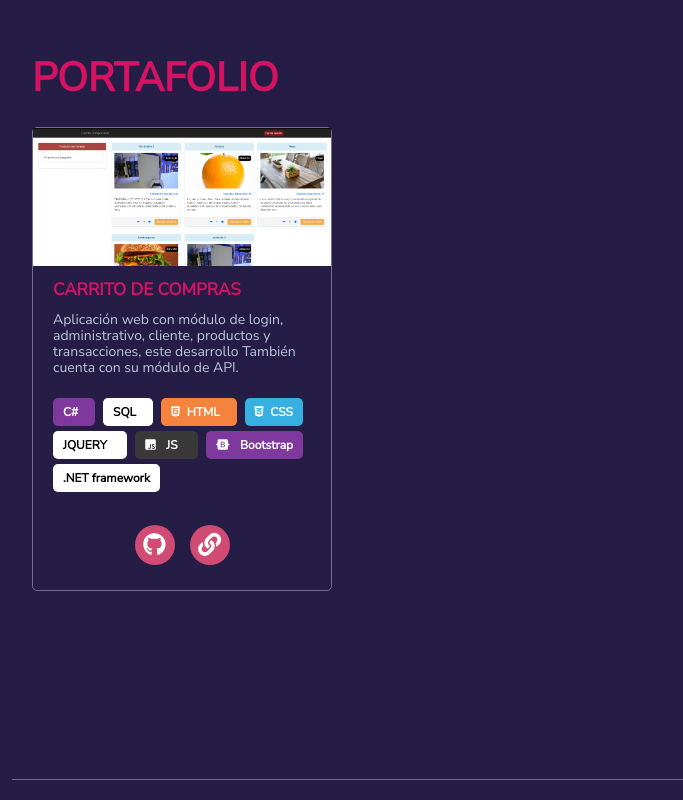
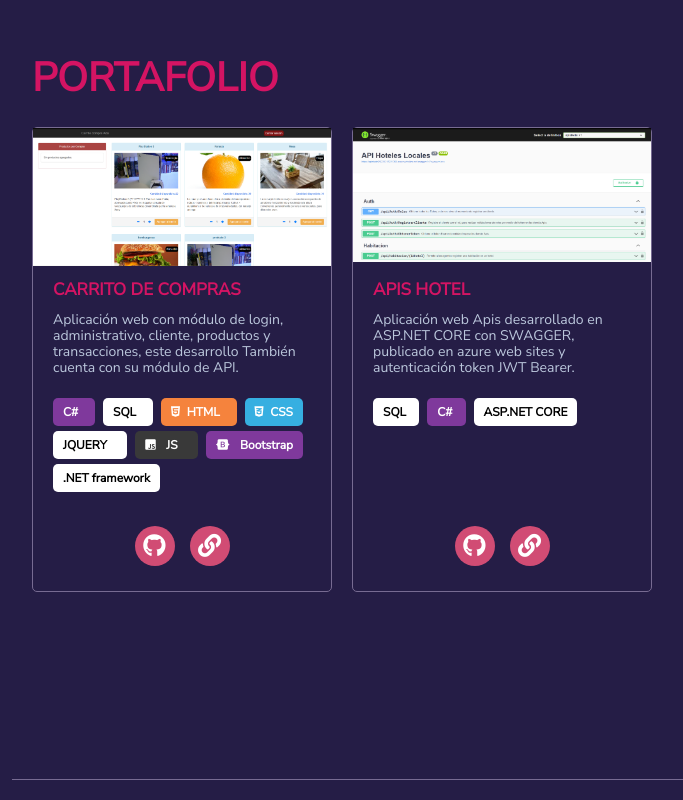
Before and after one commit to canojuancamilo/portafolio, a plain HTML site: page index.html in a window 1280 px wide. Shown: the part 1620-2420 px from the top of the page, without its empty margins (223-906 px from the left). Drawn offline with nearby package versions, Linux system fonts and the light colour scheme.

Commit message:
Se agrega nuevo proyecto

```diff
--- a/css/styles.css
+++ b/css/styles.css
@@ -279,11 +279,15 @@ body {
             margin-bottom: 20px;
         }
 
-        .contenedorProyectos .tarjeta .skillsTarjeta .elementoLenguaje {
-            font-size: 12px;
-            line-height: 33px;
-            margin-right: 8px;
+        .contenedorProyectos .tarjeta .skillsTarjeta {
+            height: 100px;
         }
+
+            .contenedorProyectos .tarjeta .skillsTarjeta .elementoLenguaje {
+                font-size: 12px;
+                line-height: 33px;
+                margin-right: 8px;
+            }
 
 
 @media only screen and (max-width: 700px) {
--- a/index.html
+++ b/index.html
@@ -76,8 +76,6 @@
                 <a href="https://www.linkedin.com/in/CamiloCanoVargas" target="_blank"><i class="fab fa-linkedin"></i></a>
                 <a href="https://github.com/canojuancamilo" target="_blank"><i class="fab fa-github"></i></a>
                 <a href="https://api.whatsapp.com/send?phone=573008098584" target="_blank"><i class="fab fa-whatsapp"></i></a>
-                <a href="https://www.instagram.com/cano6013" target="_blank"><i class="fab fa-instagram"></i></a>
-                <a href="https://www.facebook.com/juan.canovargas/photos_by?locale=es_LA" target="_blank"><i class="fab fa-facebook"></i></a>
             </div>
         </div>
 
@@ -141,6 +139,7 @@
                             <span class="elementoLenguaje" style="background-color: white; color: black;">
                                 .NET framework
                             </span>
+                        </div>
                         <div class="redesSociales" style="grid-template-columns: repeat(2,40px); justify-content: center ">
                             <a href="https://github.com/canojuancamilo/CarritoComprasADA" target="_blank"><i class="fab fa-github"></i></a>
                             <a href="https://carritocompra.somee.com/" target="_blank"><i class="fas fa-link"></i></a>
@@ -148,6 +147,33 @@
             prueba@yopmail.com
             Diego5722668-->
                         </div>
+                    </div>
+                </div>
+                <div class="tarjeta">
+                    <a href="https://apishotel20231215221353.azurewebsites.net/swagger/index.html" target="_blank">
+                        <div class="contenedorImagen">
+                            <img src="Imagenes/ApisHoteles.png" />
+                        </div>
+                    </a>
+                    <div class="informacion">
+                        <p class="tituloTarjerta">APIS HOTEL</p>
+                        <div class="descripcionTarjeta">
+                            Aplicación web Apis desarrollado en ASP.NET CORE con SWAGGER, publicado en azure web sites y autenticación token JWT Bearer.
+                        </div>
+                        <div class="skillsTarjeta text-justify">
+                            <span class="elementoLenguaje" style="background-color: #FFFFFF; color: black;">
+                                SQL
+                            </span>
+                            <span class="elementoLenguaje" style="background-color: #7F399C;">
+                                C#
+                            </span>
+                            <span class="elementoLenguaje" style="background-color: white; color: black;">
+                                ASP.NET CORE
+                            </span>
+                        </div>
+                        <div class="redesSociales" style="grid-template-columns: repeat(2,40px); justify-content: center ">
+                            <a href="https://github.com/canojuancamilo/hotelesLocales" target="_blank"><i class="fab fa-github"></i></a>
+                            <a href="https://apishotel20231215221353.azurewebsites.net/swagger/index.html" target="_blank"><i class="fas fa-link"></i></a>
                         </div>
                     </div>
                 </div>
@@ -302,8 +328,6 @@
                 <a href="https://www.linkedin.com/in/CamiloCanoVargas" target="_blank"><i class="fab fa-linkedin"></i></a>
                 <a href="https://github.com/canojuancamilo" target="_blank"><i class="fab fa-github"></i></a>
                 <a href="https://api.whatsapp.com/send?phone=573008098584" target="_blank"><i class="fab fa-whatsapp"></i></a>
-                <a href="https://www.instagram.com/cano6013" target="_blank"><i class="fab fa-instagram"></i></a>
-                <a href="https://www.facebook.com/juan.canovargas/photos_by?locale=es_LA" target="_blank"><i class="fab fa-facebook"></i></a>
             </div>
             <p class="colorRojo">
                 ESTE SITIO ESTÁ DESARROLLADO CON:
```
Also changed, not shown: Imagenes/ApisHoteles.png (added). Lines whose indentation alone changed are shown as unchanged.
